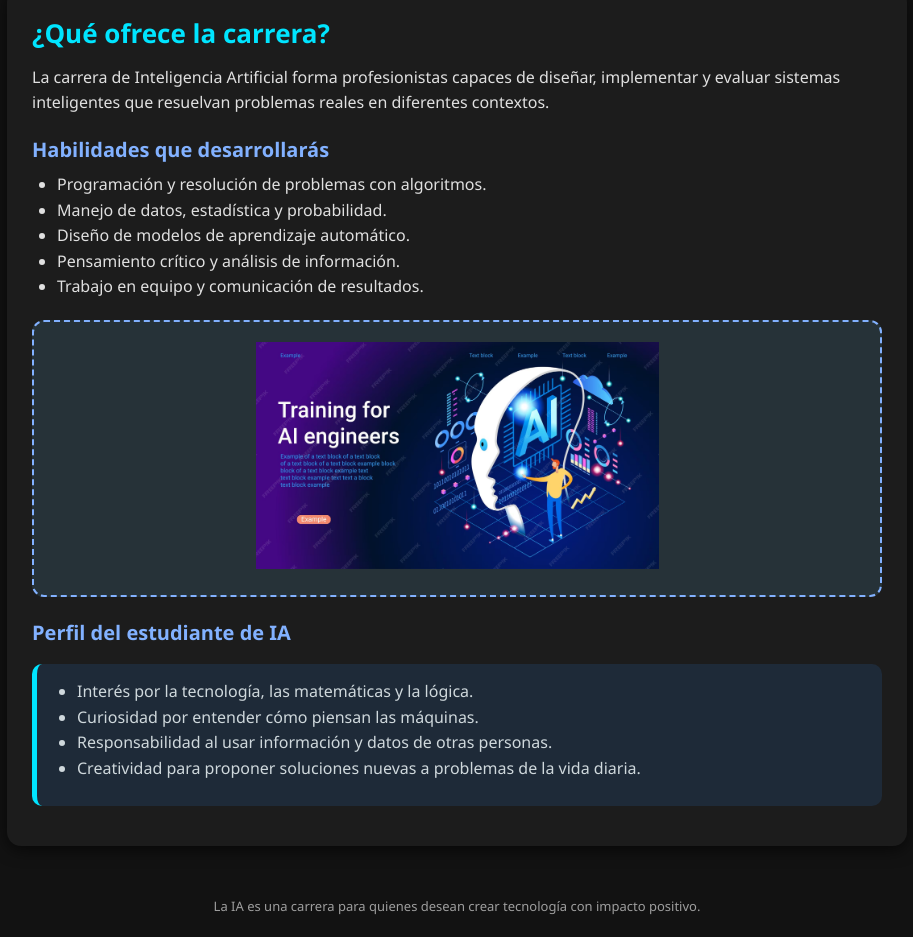
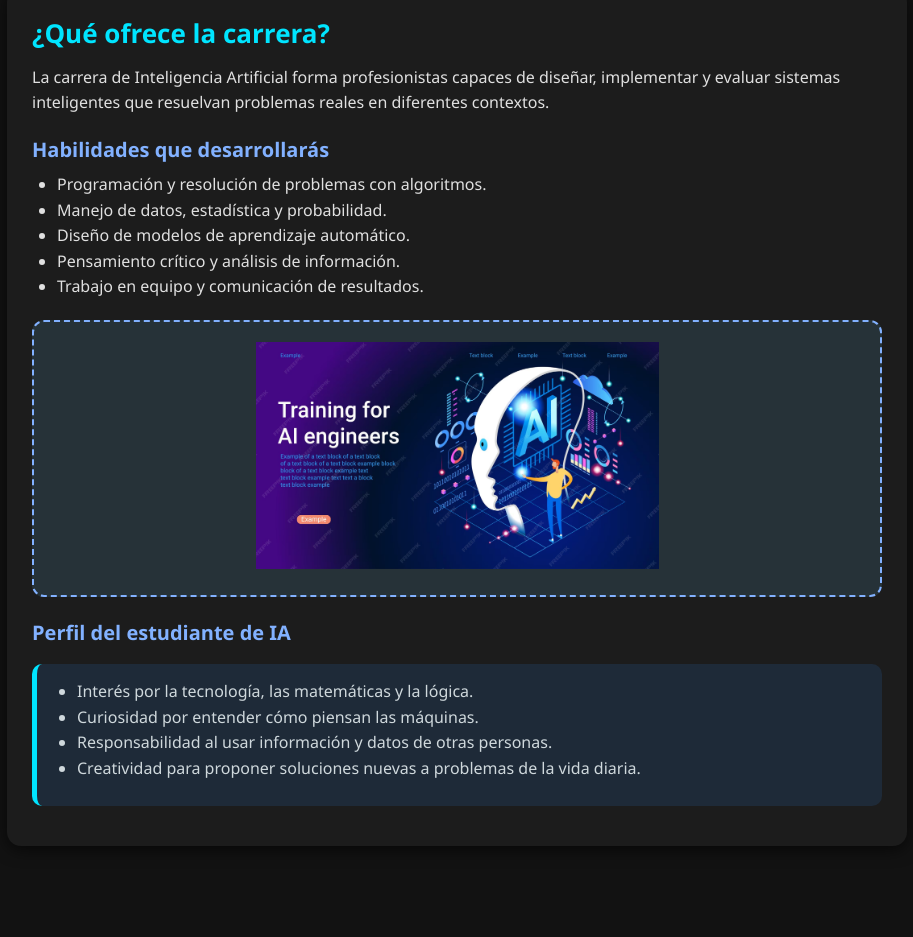
Before and after one commit to hect0r2/a, a plain HTML site: page caracteristicas.html in a window 1280 px wide. Shown: the part 272-1209 px from the top of the page, without its empty margins (183-1096 px from the left). After the commit the page ends 1148 px from the top, so only its background shows below. Drawn offline with Linux system fonts and the light colour scheme.

Commit message:
Update caracteristicas.html

```diff
--- a/caracteristicas.html
+++ b/caracteristicas.html
@@ -52,8 +52,6 @@
         </div>
     </main>
 
-    <footer>
-        La IA es una carrera para quienes desean crear tecnología con impacto positivo.
-    </footer>
+
 </body>
 </html>
```
